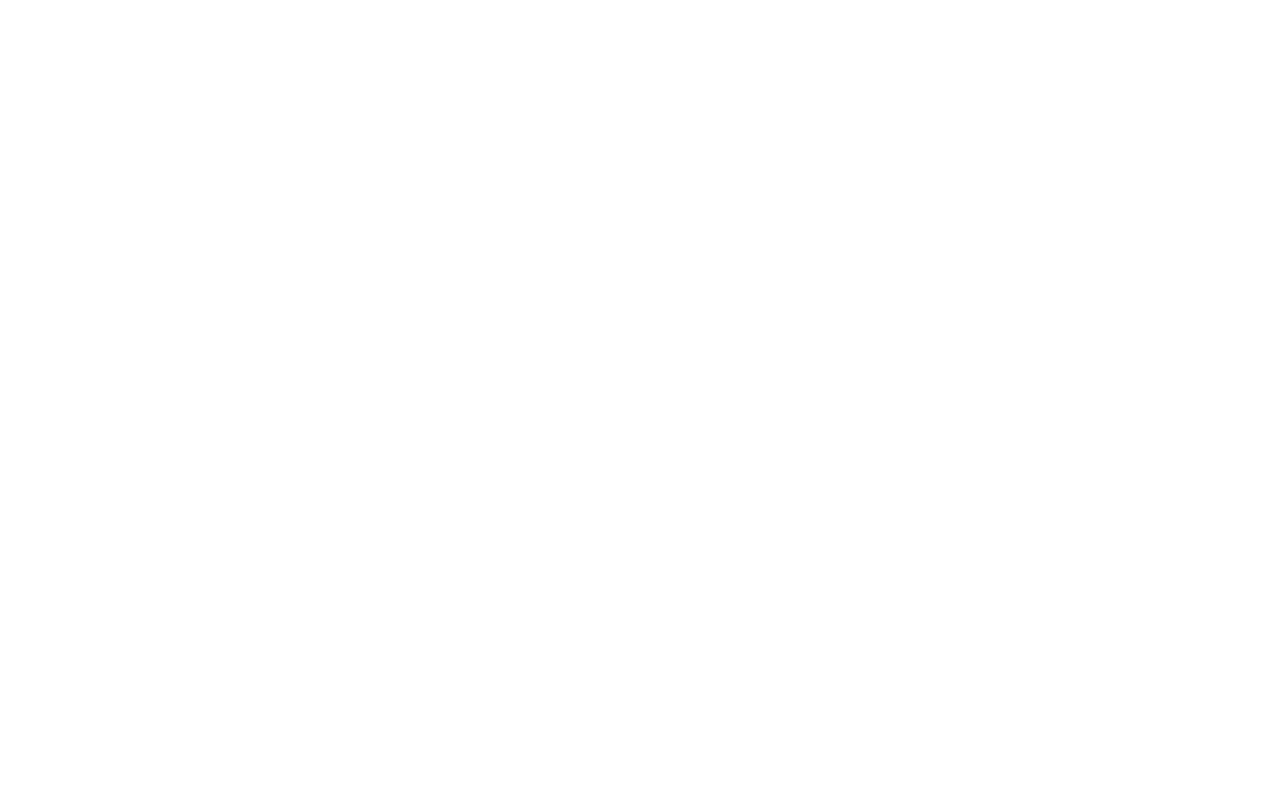
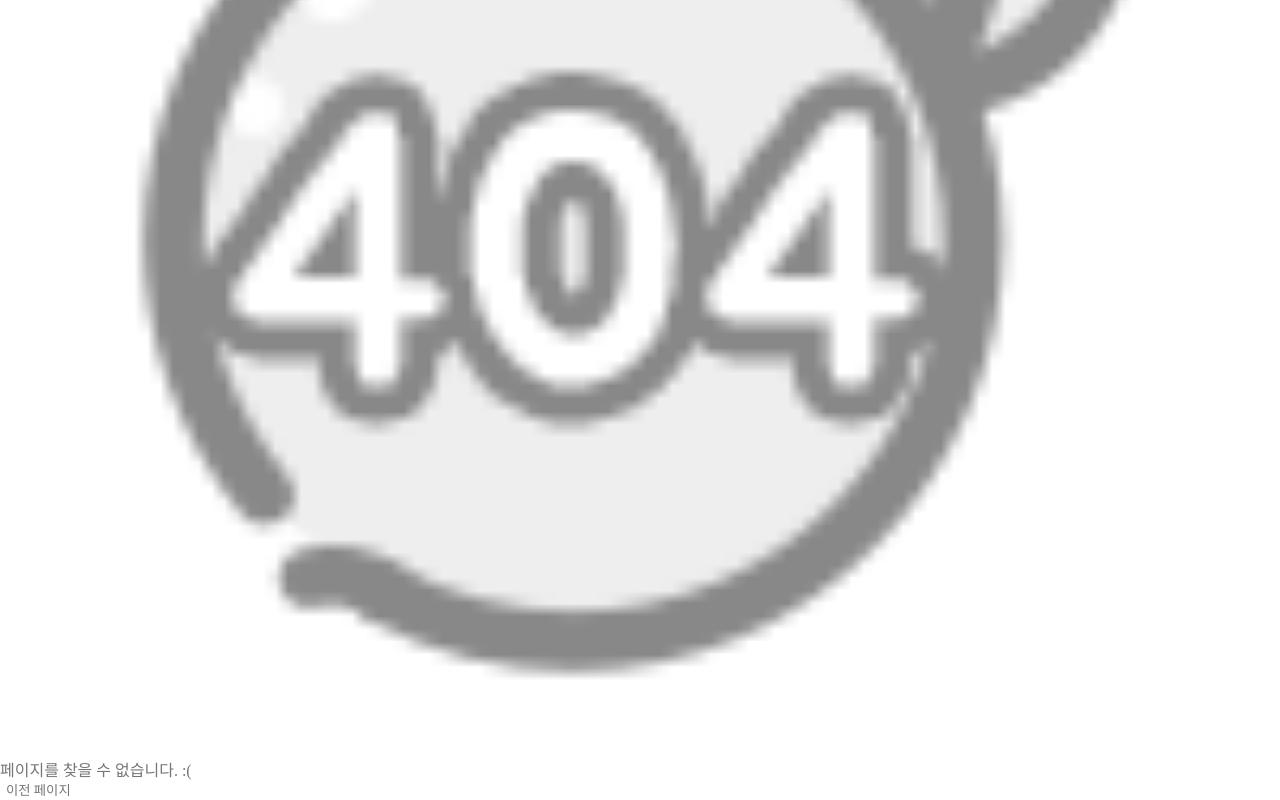
Before and after one commit to Bori-github/kkingkkang.farm, a Next.js app: page /page404 in a window 1280 px wide. Before the commit this address had no page. Shown: the part 517-1317 px from the top of the page. Before the commit the page ends 800 px from the top, so only its background shows below. Built offline with nearby package versions, Linux system fonts and the light colour scheme; a web font is replaced by a local one.

Commit message:
:sparkles: page404 페이지 생성

```diff
--- /dev/null
+++ b/src/pages/page404.tsx
@@ -0,0 +1,19 @@
+import { NextPage } from 'next';
+import Head from 'next/head';
+
+const Page404: NextPage = () => {
+  return (
+    <>
+      <Head>
+        <title>404: This page could not found.ㅣ낑깡팜</title>
+      </Head>
+      <main>
+        <img src="/logo/logo-404.png" alt="404" />
+        <p>페이지를 찾을 수 없습니다. &#58;&#40;</p>
+        <button type="button">이전 페이지</button>
+      </main>
+    </>
+  );
+};
+
+export default Page404;
```
